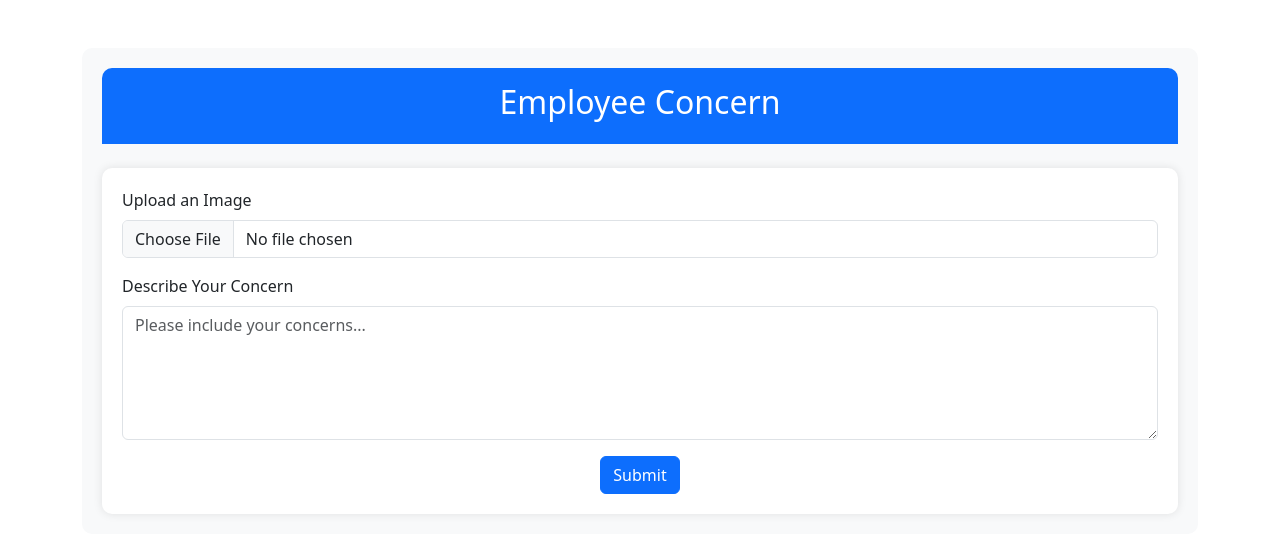
After one commit to vonceee/MarianoDentalClinic, a PHP site: page /employee-concern.html in a window 1280 px wide. The commit adds this page. Shown: the top 556 px of the page. Run offline with PHP 8.4, Linux system fonts and the light colour scheme.

```diff
--- /dev/null
+++ b/employee-concern.html
@@ -0,0 +1,56 @@
+<!DOCTYPE html>
+<html lang="en">
+<head>
+    <meta charset="UTF-8">
+    <meta name="viewport" content="width=device-width, initial-scale=1.0">
+    <title>Employee Concern</title>
+    <!-- Bootstrap CSS -->
+    <link href="https://cdnjs.cloudflare.com/ajax/libs/bootstrap/5.3.0/css/bootstrap.min.css" rel="stylesheet">
+    <style>
+        .content {
+            padding: 20px;
+            background-color: #f8f9fa;
+            border-radius: 10px;
+        }
+        .form-section {
+            background: #ffffff;
+            padding: 20px;
+            border-radius: 10px;
+            box-shadow: 0 0 10px rgba(0, 0, 0, 0.1);
+        }
+        .header {
+            background-color: #0d6efd;
+            color: white;
+            padding: 15px;
+            border-radius: 10px 10px 0 0;
+        }
+    </style>
+</head>
+<body>
+    <div class="container mt-5">
+        <div class="content">
+            <div class="header text-center">
+                <h2>Employee Concern</h2>
+            </div>
+            <div class="form-section mt-4">
+                <form action="/upload" method="POST" enctype="multipart/form-data">
+                    <div class="mb-3">
+                        <label for="imageUpload" class="form-label">Upload an Image</label>
+                        <input type="file" class="form-control" id="imageUpload" name="imageUpload" accept="image/*" required>
+                    </div>
+                    <div class="mb-3">
+                        <label for="concern" class="form-label">Describe Your Concern</label>
+                        <textarea class="form-control" id="concern" name="concern" rows="5" placeholder="Please include your concerns..." required></textarea>
+                    </div>
+                    <div class="text-center">
+                        <button type="submit" class="btn btn-primary">Submit</button>
+                    </div>
+                </form>
+            </div>
+        </div>
+    </div>
+
+    <!-- Bootstrap JS -->
+    <script src="https://cdnjs.cloudflare.com/ajax/libs/bootstrap/5.3.0/js/bootstrap.bundle.min.js"></script>
+</body>
+</html>
```
Also changed, not shown: appointments-view.php (added, +115 -0 lines), cancel_appointment.php (added, +45 -0 lines), style.css (+17 -0 lines).
